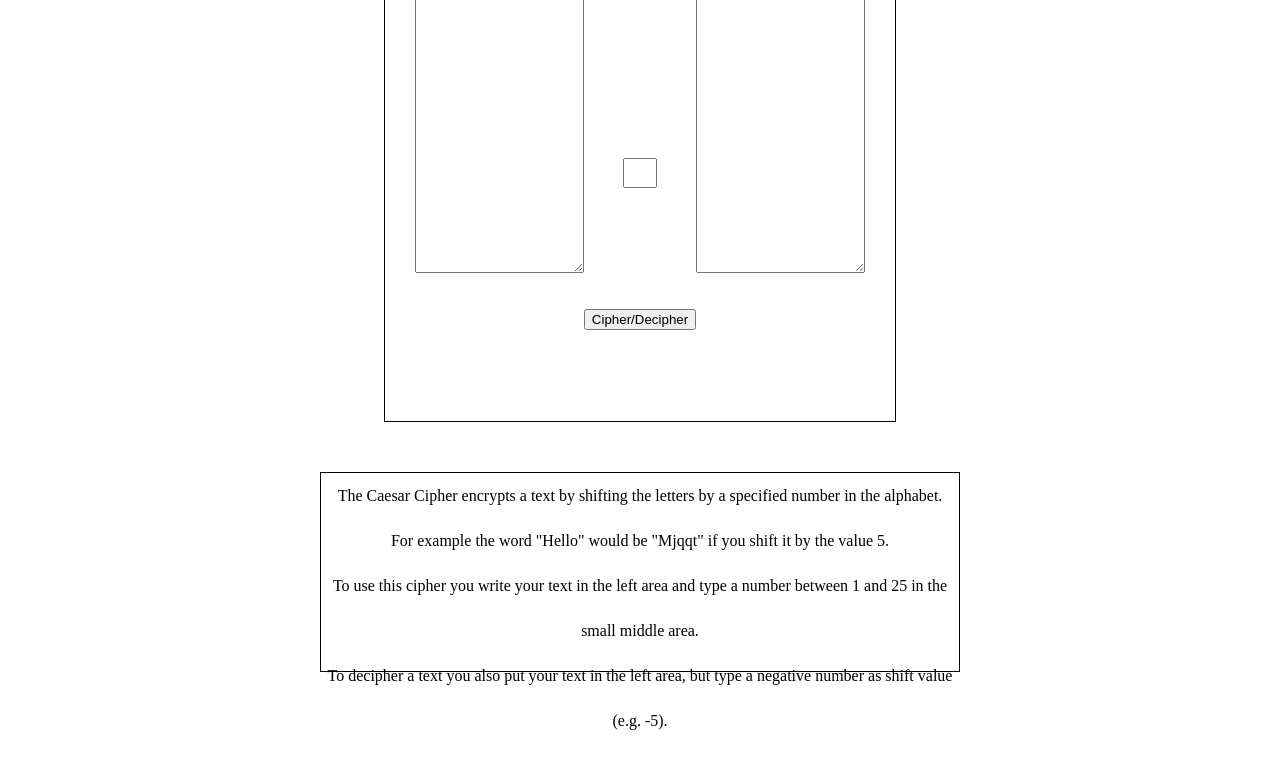
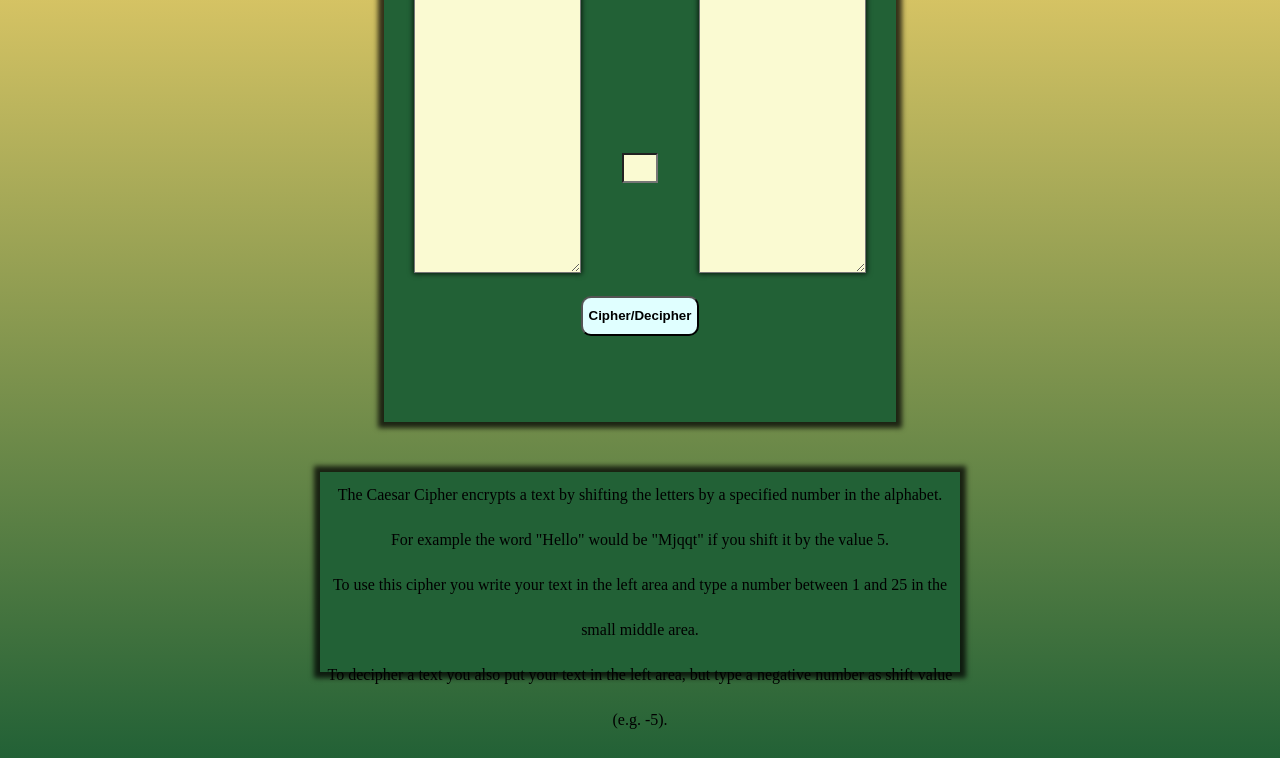
Before and after one commit to Muccachino/Caesar-Cipher, a plain HTML site: page index.html in a window 1280 px wide. Shown: the part 128-886 px from the top of the page. Drawn offline with Linux system fonts and the light colour scheme.

Commit message:
changed styling of GUI a little and added a feature that the letters go in a loop (e.g. a -1 is becoming z)

```diff
--- a/main.js
+++ b/main.js
@@ -11,13 +11,26 @@ const cipher = () => {
   let textList = [];
   for (let i = 0; i < textInput.length; i++) {
     let afterShift = textInput.charCodeAt(i);
+    console.log(afterShift);
     if (afterShift != 32) {
-      afterShift += shiftNum;
+      if (afterShift > 64 && afterShift < 91) {
+        afterShift = (afterShift - 65 + shiftNum) % 26;
+        console.log(afterShift);
+        if (afterShift < 0) {
+          afterShift += 26;
+        }
+        afterShift += 65;
+      } else if (afterShift > 96 && afterShift < 123) {
+        afterShift = (afterShift - 97 + shiftNum) % 26;
+        if (afterShift < 0) {
+          afterShift += 26;
+        }
+        afterShift += 97;
+      }
     }
     textList.push(String.fromCharCode(afterShift));
   }
   output.value = textList.join("");
-  console.log(output);
   return output;
 };
 
--- a/styles.scss
+++ b/styles.scss
@@ -2,9 +2,12 @@
   margin: 0;
   box-sizing: border-box;
 }
+body {
+  background: linear-gradient(rgb(243, 211, 107), rgb(34, 97, 54));
+  height: 836px;
+}
 
 #main {
-  border: 1px solid black;
   width: 40vw;
   height: 500px;
   margin: 50px 30vw;
@@ -12,6 +15,8 @@
   display: grid;
   grid-template-rows: 1fr 9fr;
   grid-template-columns: 3fr 1fr 3fr;
+  background-color: rgb(34, 97, 54);
+  box-shadow: 0px 0px 5px 6px rgba(0, 0, 0, 0.75);
   h2 {
     grid-row: 1;
     grid-column: span 3;
@@ -23,6 +28,8 @@
     #output {
       width: 100%;
       height: 70%;
+      background-color: lightgoldenrodyellow;
+      box-shadow: 0px 0px 5px 1px rgba(0, 0, 0, 0.75);
     }
   }
   #settings {
@@ -37,13 +44,21 @@
       height: 30px;
       font-size: 1em;
       padding-left: 8px;
+      background-color: lightgoldenrodyellow;
+    }
+    #shiftButton {
+      height: 40px;
+      background-color: lightcyan;
+      border-radius: 10px;
+      font-weight: bold;
     }
   }
 }
 #explanation {
   height: 200px;
   margin: 50px 25vw;
-  border: 1px solid black;
   text-align: center;
   line-height: 45px;
+  background-color: rgb(34, 97, 54);
+  box-shadow: 0px 0px 5px 6px rgba(0, 0, 0, 0.75);
 }
```
Also changed, not shown: styles.css, styles.min.css, 2 other files.
